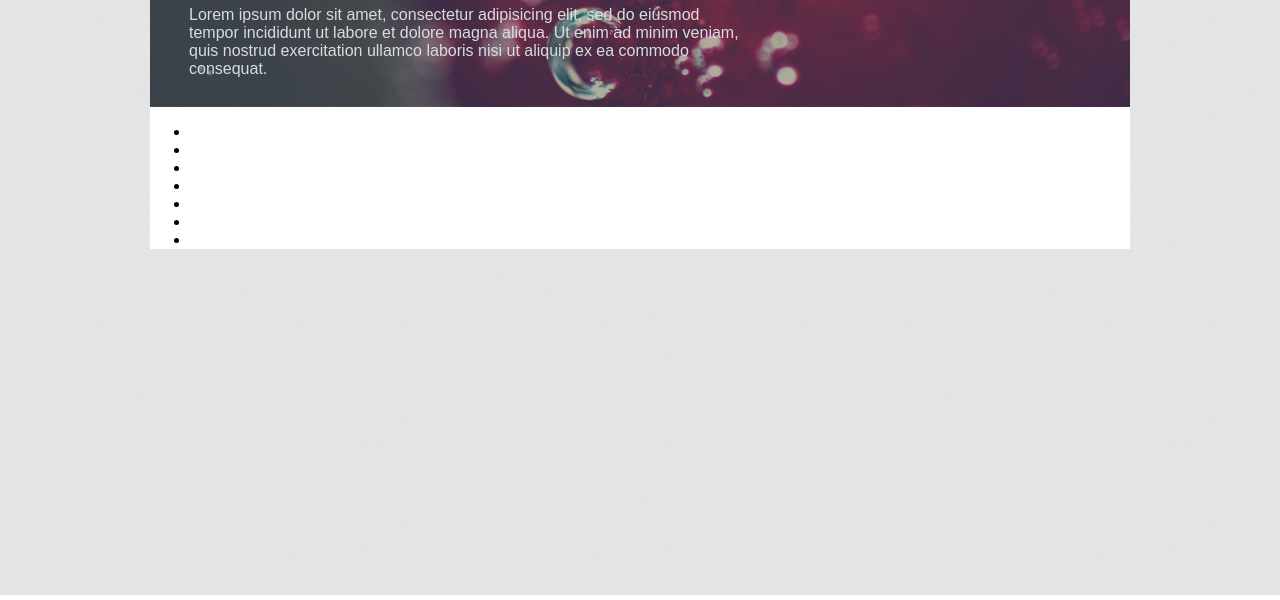
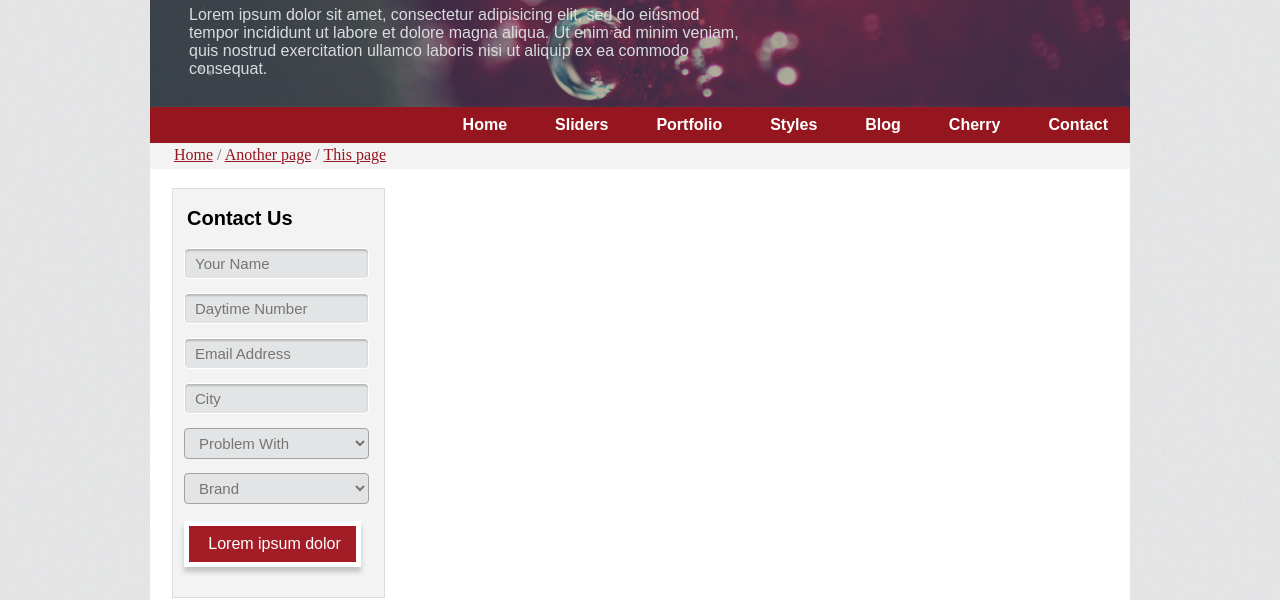
Before and after one commit to ArtemSidorin/Cherry, a plain HTML site: page index.html in a window 1280 px wide. Shown: the part 205-805 px from the top of the page. Drawn offline with Linux system fonts and the light colour scheme.

Commit message:
form-contact

```diff
--- a/index.html
+++ b/index.html
@@ -32,15 +32,42 @@
         quis nostrud exercitation ullamco laboris nisi ut aliquip ex ea commodo<br>
         consequat.</p>
       </div>
-      <ul class="menu">
-        <li><a href=""></a></li>
-        <li><a href=""></a></li>
-        <li><a href=""></a></li>
-        <li><a href=""></a></li>
-        <li><a href=""></a></li>
-        <li><a href=""></a></li>
-        <li><a href=""></a></li>
-      </ul>
+      <div class="nav">
+        <ul class="menu">
+          <li><a href="">Home</a></li>
+          <li><a href="">Sliders</a></li>
+          <li><a href="">Portfolio</a></li>
+          <li><a href="">Styles</a></li>
+          <li><a href="">Blog</a></li>
+          <li><a href="">Cherry</a></li>
+          <li><a href="">Contact</a></li>
+        </ul>
+      </div>
+      <div class="page">
+        <p>
+          <a href="">Home</a> / <a href="">Another page</a> / <a href="">This page</a>
+        </p>
+      </div>
+      <div class="col-contact">
+        <form>
+          <p>Contact Us</p>
+          <input type="text" name="Name" placeholder="Your Name">
+          <input type="text" name="Number" placeholder="Daytime Number">
+          <input type="text" name="Email" placeholder="Email Address">
+          <input type="text" name="City" placeholder="City">
+          <select >
+            <option value="" hidden>Problem With</option>
+            <option>1</option>
+            <option>2</option>
+          </select>
+          <select>
+            <option value="" hidden>Brand</option>
+            <option>1</option>
+            <option>2</option>
+          </select>
+          <input type="submit" name="submit" value="Lorem ipsum dolor">
+        </form>
+      </div>
     </main>
 
 
--- a/style.css
+++ b/style.css
@@ -71,8 +71,9 @@ span {
 	top: 25%;
 }
 main {
-	background: white;
+	background-color: white;
 	width: 980px;
+	height: 1311px;
 	margin: auto;
 }
 .slide {
@@ -106,3 +107,103 @@ main {
 	color: #d9dcdf;
 	font-family: Arial, sans-serif;
 }
+.nav {
+	background: #95161f;
+    height: 36px;
+}
+.menu {
+	background: #95161f;
+	padding: 0;
+	margin: 0;
+	float: right;
+}
+.menu li {
+	list-style: none;
+	display: inline-block;
+}
+.menu li a {
+	text-decoration: none;
+	color: #fff;
+	display: block;
+	padding: 9px 22px;
+	font-size: 16px;
+	font-weight: bold;
+	font-family: Arial, sans-serif;
+	white-space: nowrap;
+	-webkit-transition: text-shadow linear 0.2s;
+    -moz-transition: text-shadow linear 0.2s;
+    -ms-transition: text-shadow linear 0.2s;
+    -o-transition: text-shadow linear 0.2s;
+    transition: text-shadow linear 0.2s;
+
+}
+.menu li a:hover {
+	text-shadow: 0 0 10px #FFFFFF;
+}
+.page {
+	height: 26px;
+	background-color: #f3f3f3;
+	color: #6b6f74;
+}
+.page p {
+	padding: 3px 0 0 24px;
+
+}
+.page a {
+	color: #95161f;
+}
+.page a:hover {
+	color: #6b6f74;
+	text-decoration: none;
+}
+.col-contact {
+	height: 410px;
+	width: 213px;
+	background-color: #f3f3f3;
+	border: 1px solid #dadde0;
+	box-sizing: border-box;
+	margin: 19px 0 0 22px;
+}
+.col-contact p {
+	padding: 18px 0 18px 14px;
+	font-family: Arial, sans-serif;
+	font-weight: bold;
+	font-size: 20px;
+}
+.col-contact input, .col-contact select {
+	width: 185px;
+	height: 31px;
+	margin: 0 0 14px 11px;
+	padding-left: 10px;
+	color: #757575;
+	background-color: #e3e4e5;
+	border: 1px solid #fff;
+	border-radius: 4px;
+	box-sizing: border-box;
+	font-size: 15px;
+    box-shadow: inset 0 2px 2px rgba(0, 0, 0, 0.2);
+    transition: 0.5s;
+}
+.col-contact input[type="text"]:hover {
+	background-color: #cdd1d5;
+}
+.col-contact select {
+	border: 1px solid #a2a2a2;
+	box-shadow: none;
+}
+.col-contact input[type="submit"] {
+	background-color: #a21d26;
+	color: #fff;
+	width: 177px;
+	height: 46px;
+	border-radius: 0px;
+	border: 5px solid #fff;
+	margin-top: 3px;
+    box-shadow: 0 5px 5px rgba(0, 0, 0, 0.2);
+    transition: 0.2s;
+    cursor: pointer;
+	font-size: 16px;
+}
+.col-contact input[type="submit"]:hover {
+	background-color: #8f111a;
+}
```
